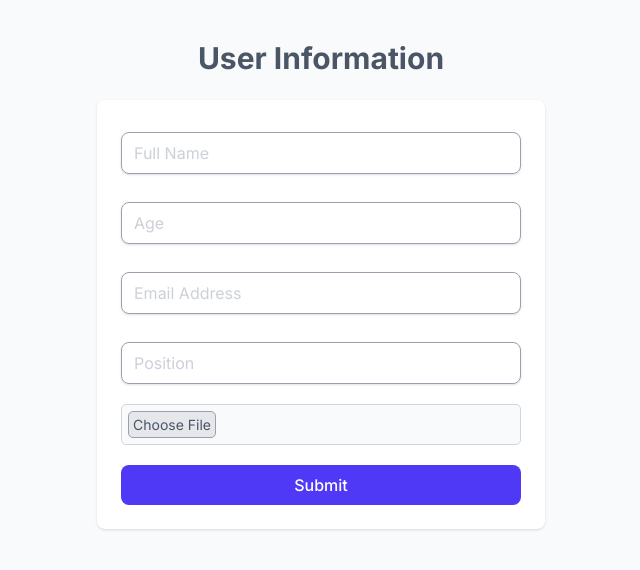
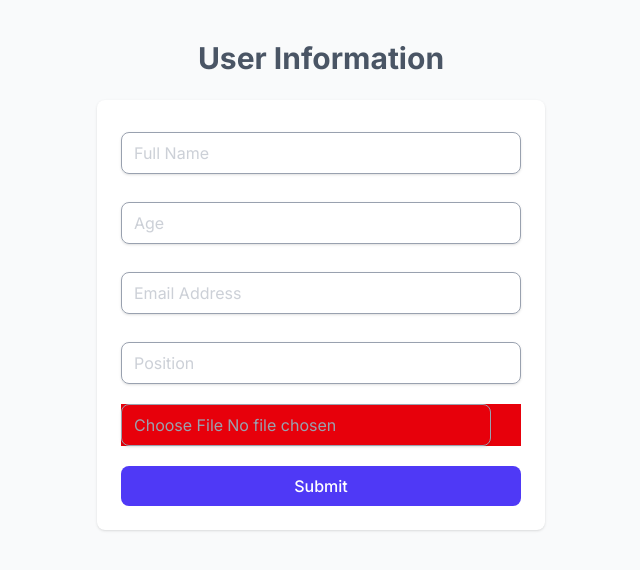
Before and after one commit to MenglongK/Login-form-JavaScript, a website: page index.html in a window 1280 px wide. Shown: the whole page, without its empty margins (319-959 px from the left). Drawn offline with Linux system fonts and the light colour scheme.

Commit message:
Second initialize

```diff
--- a/index.html
+++ b/index.html
@@ -33,7 +33,6 @@
                 required
                 class="w-full mt-2 px-3 py-2 text-gray-400 bg-transparent outline-none border focus:border-indigo-600 shadow-sm rounded-lg"
               />
-              <p></p>
             </div>
             <div>
               <input
@@ -62,17 +61,14 @@
                 class="w-full mt-2 px-3 py-2 text-gray-400 bg-transparent outline-none border focus:border-indigo-600 shadow-sm rounded-lg"
               />
             </div>
-            <button
-              onclick=""
-              type="file"
-              class="bg-gray-50 border w-full px-[6px] py-[6px] border-gray-300 rounded-[5px]"
-            >
-              <div
-                class="bg-gray-200 w-fit px-1 py-[2px] border border-gray-400 rounded-[5px] md:text-[14px] max-md:text-[12px]"
-              >
-                Choose File
-              </div>
-            </button>
+            <div class="bg-red-600 w-full">
+              <input
+                id="userImage"
+                type="file"
+                required
+                class="block w-[full] mt-2 px-3 py-2 text-gray-400 bg-transparent outline-none border focus:border-indigo-600 shadow-sm rounded-lg"
+              />
+            </div>
             <button
               onclick="showCard()"
               class="w-full px-4 py-2 text-white font-medium bg-indigo-600 hover:bg-indigo-500 active:bg-indigo-600 rounded-lg duration-150"
@@ -81,10 +77,7 @@
             </button>
           </form>
         </div>
-        <div id="card">
-
-          </div>
-        </div>
+        <div id="card"></div>
       </div>
     </main>
 
--- a/src/index.js
+++ b/src/index.js
@@ -3,13 +3,15 @@ function showCard() {
   let age = document.getElementById("userAge").value;
   let email = document.getElementById("userEmail").value;
   let position = document.getElementById("userPosition").value;
+  let image = document.getElementById("userImage").value;
+  console.log("image", image);
   document.getElementById("card").innerHTML = `<div
             class="bg-white border border-gray-200 rounded-lg shadow-sm py-8"
           >
             <div class="flex flex-col gap-1 items-center">
               <img
                 class="w-24 h-24 mb-3 rounded-full shadow-lg"
-                src="https://flowbite.com/docs/images/people/profile-picture-3.jpg"
+                src=${image}
                 alt="Bonnie image"
               />
               <h5 class="mb-1 text-xl font-medium text-gray-900">${name}</h5>
```
Also changed, not shown: src/output.css.
